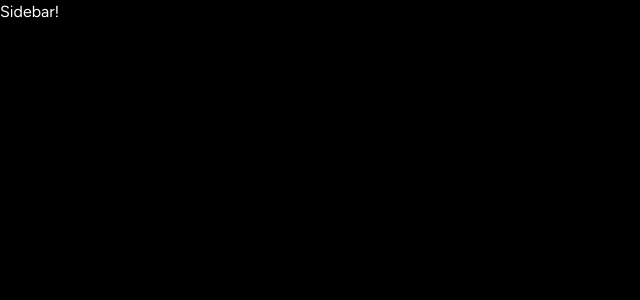
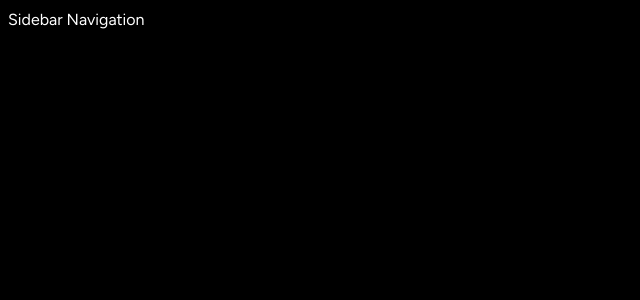
Before and after one commit to RachelGreenwood/spotify-clone, a Next.js app: page / in a window 1280 px wide. Shown: the top 300 px of the page, without its empty margins (0-640 px from the left). Built offline with nearby package versions, Linux system fonts and the light colour scheme.

Commit message:
Creates Box Component

```diff
--- /dev/null
+++ b/components/Box.tsx
@@ -0,0 +1,17 @@
+interface BoxProps {
+    children: React.ReactNode;
+    className?: string;
+}
+
+const Box: React.FC<BoxProps> = ({
+    children,
+    className
+}) => {
+    return (
+        <div>
+            {children}
+        </div>
+    );
+}
+
+export default Box;
--- a/components/Sidebar.tsx
+++ b/components/Sidebar.tsx
@@ -4,6 +4,8 @@ import { usePathname } from "next/navigation";
 import { useMemo } from "react";
 import { HiHome } from "react-icons/hi";
 import { BiSearch } from "react-icons/bi";
+
+import Box from "./Box";
 
 interface SidebarProps {
     children: React.ReactNode;
@@ -30,8 +32,12 @@ const Sidebar: React.FC<SidebarProps> = ({
     ], [pathname]);
 
     return (
-        <div>
-            Sidebar!
+        <div className="flex h-full">
+            <div className="hidden md:flex flex-col gap-y-2 bg-black h-full w-[300px] p-2">
+                <Box>
+                    Sidebar Navigation
+                </Box>
+            </div>
         </div>
     );
 }
```
